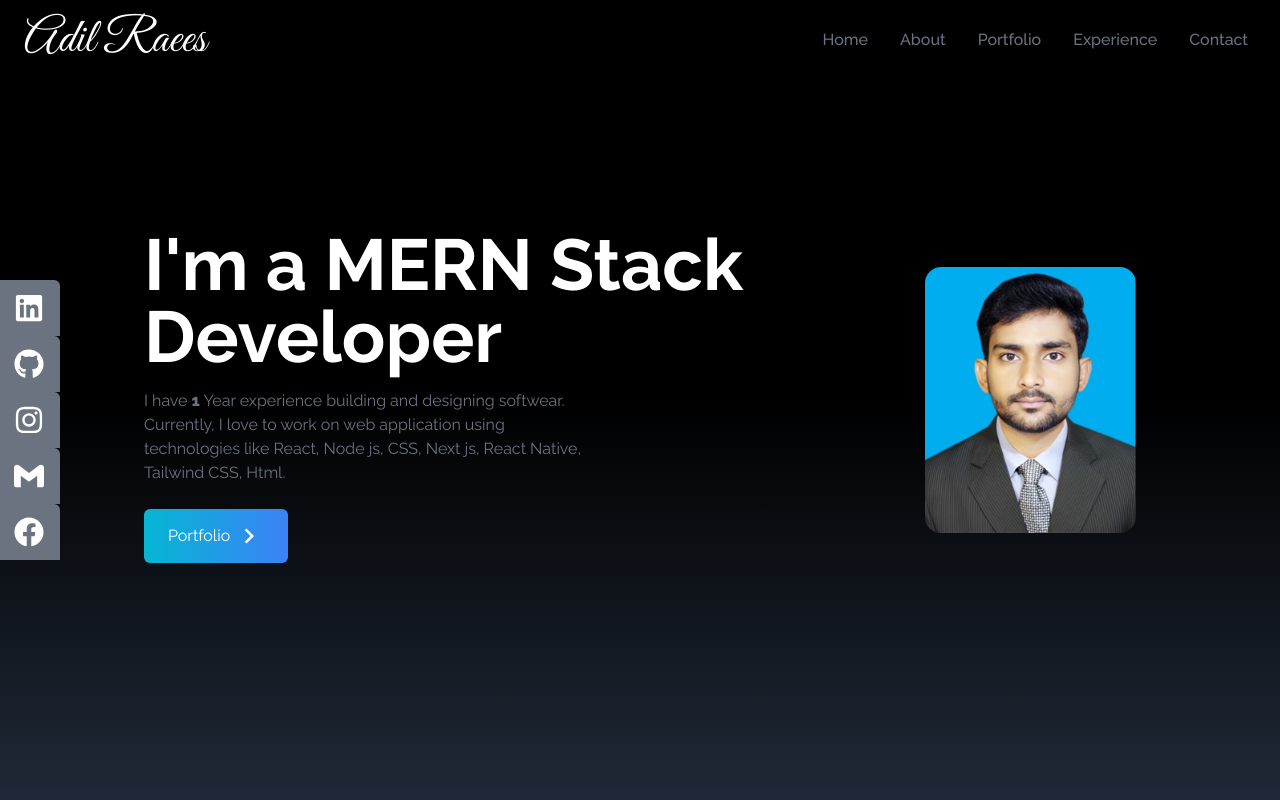
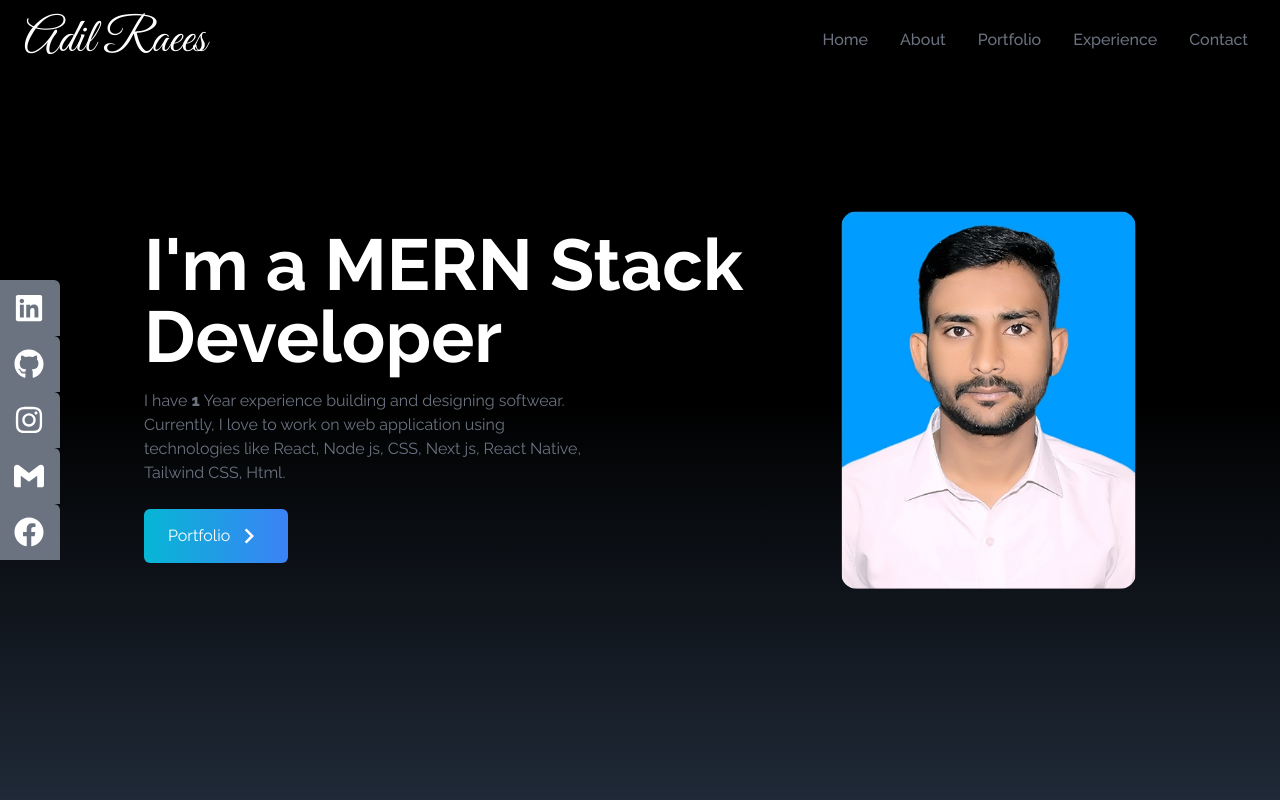
Before and after one commit to adilraees786/My-Portfolio-, a React (Vite) app: page / in a window 1280 px wide. Shown: the top 800 px of the page. Built offline with nearby package versions, Linux system fonts and the light colour scheme.

Commit message:
change images

```diff
--- a/src/components/Home.jsx
+++ b/src/components/Home.jsx
@@ -1,5 +1,5 @@
 import React from 'react'
-import myimage from "../assets/assets/myimage.jpg"
+import myimg from "../assets/assets/myimg.jpg"
 import { MdOutlineKeyboardArrowRight } from "react-icons/md";
 import { Link } from 'react-scroll';
 // import myphoto from '../assets/assets/myphoto.jpg'
@@ -39,7 +39,7 @@ const Home = () => {
         </div>
 
         <div>
-          <img src={myimage} alt=" my profile" className='  rounded-2xl mx-auto w-2/3 md:w-full' />
+          <img src={myimg} alt=" my profile" className='  rounded-2xl mx-auto w-2/3 md:w-full' />
         </div>
       </div>
     </div>
```
Also changed, not shown: src/assets/assets/myimg.jpg (added), src/assets/assets/myphoto.jpg (deleted).
